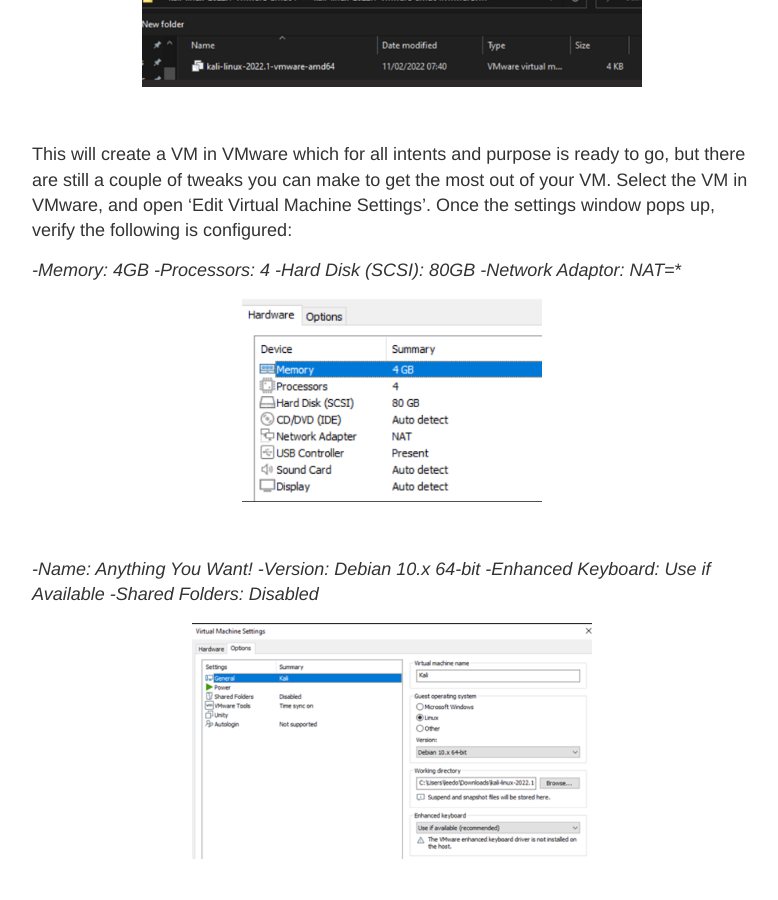
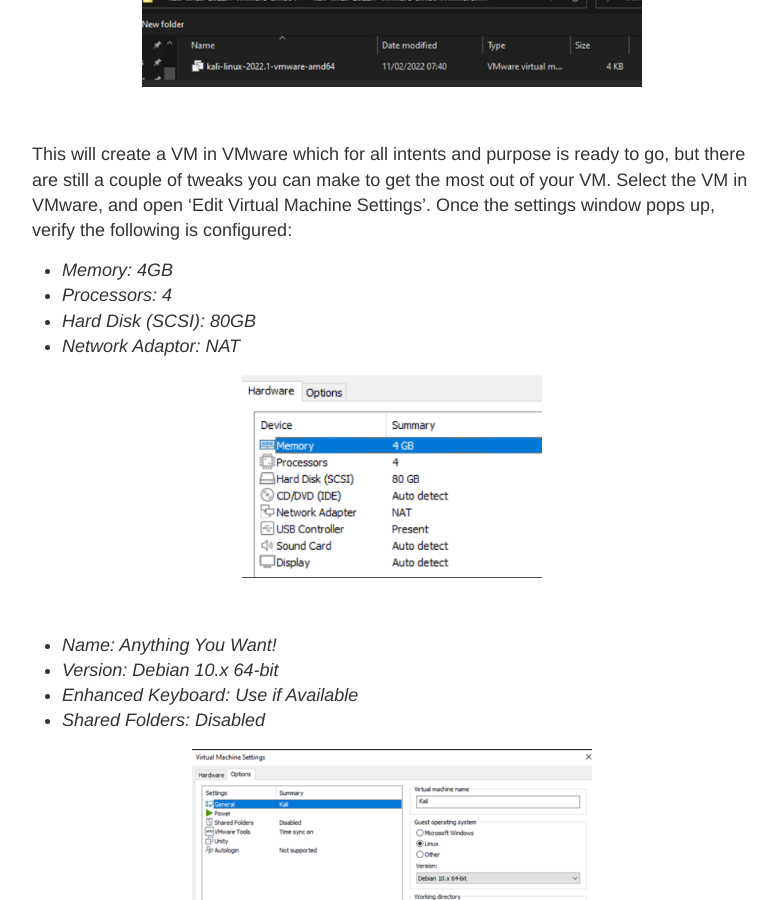
Before and after one commit to LeeDorning/LeeDorning.github.io, a Jekyll site: the page built from _posts/2022-04-29-Creating_a_Kali_Linux_VM_-_Part_1.md, in a window 1280 px wide and 900 px high, scrolled down 4669 px. Shown: the whole window, without its empty margins (248-1026 px from the left). Built offline with Jekyll 4.4.1, drawn with Linux system fonts in a browser that asks for light colours.

```diff
--- a/_posts/2022-04-29-Creating_a_Kali_Linux_VM_-_Part_1.md
+++ b/_posts/2022-04-29-Creating_a_Kali_Linux_VM_-_Part_1.md
@@ -99,19 +99,19 @@ Once you’re back in VMware, select ‘Open Virtual Machine’ and navigate thr
 
 This will create a VM in VMware which for all intents and purpose is ready to go, but there are still a couple of tweaks you can make to get the most out of your VM. Select the VM in VMware, and open ‘Edit Virtual Machine Settings’. Once the settings window pops up, verify the following is configured:
 
-*-Memory: 4GB*
-*-Processors: 4*
-*-Hard Disk (SCSI): 80GB*
-*-Network Adaptor: NAT*=*
+- *Memory: 4GB*
+- *Processors: 4*
+- *Hard Disk (SCSI): 80GB*
+- *Network Adaptor: NAT*
 
 ![Kali VM Hardware Settings](https://github.com/LeeDorning/LeeDorning.github.io/blob/main/images/Creating_a_Kali_Linux_VM_-_Part_1/VmHardware.png?raw=true){:style="display:block; margin-left:auto; margin-right:auto"}{: width="300"}
 
 &nbsp;
 
-*-Name: Anything You Want!*
-*-Version: Debian 10.x 64-bit*
-*-Enhanced Keyboard: Use if Available*
-*-Shared Folders: Disabled*
+- *Name: Anything You Want!*
+- *Version: Debian 10.x 64-bit*
+- *Enhanced Keyboard: Use if Available*
+- *Shared Folders: Disabled*
 
 ![Kali VM General Settings](https://github.com/LeeDorning/LeeDorning.github.io/blob/main/images/Creating_a_Kali_Linux_VM_-_Part_1/VmSettings.png?raw=true){:style="display:block; margin-left:auto; margin-right:auto"}{: width="400"}
 
```
